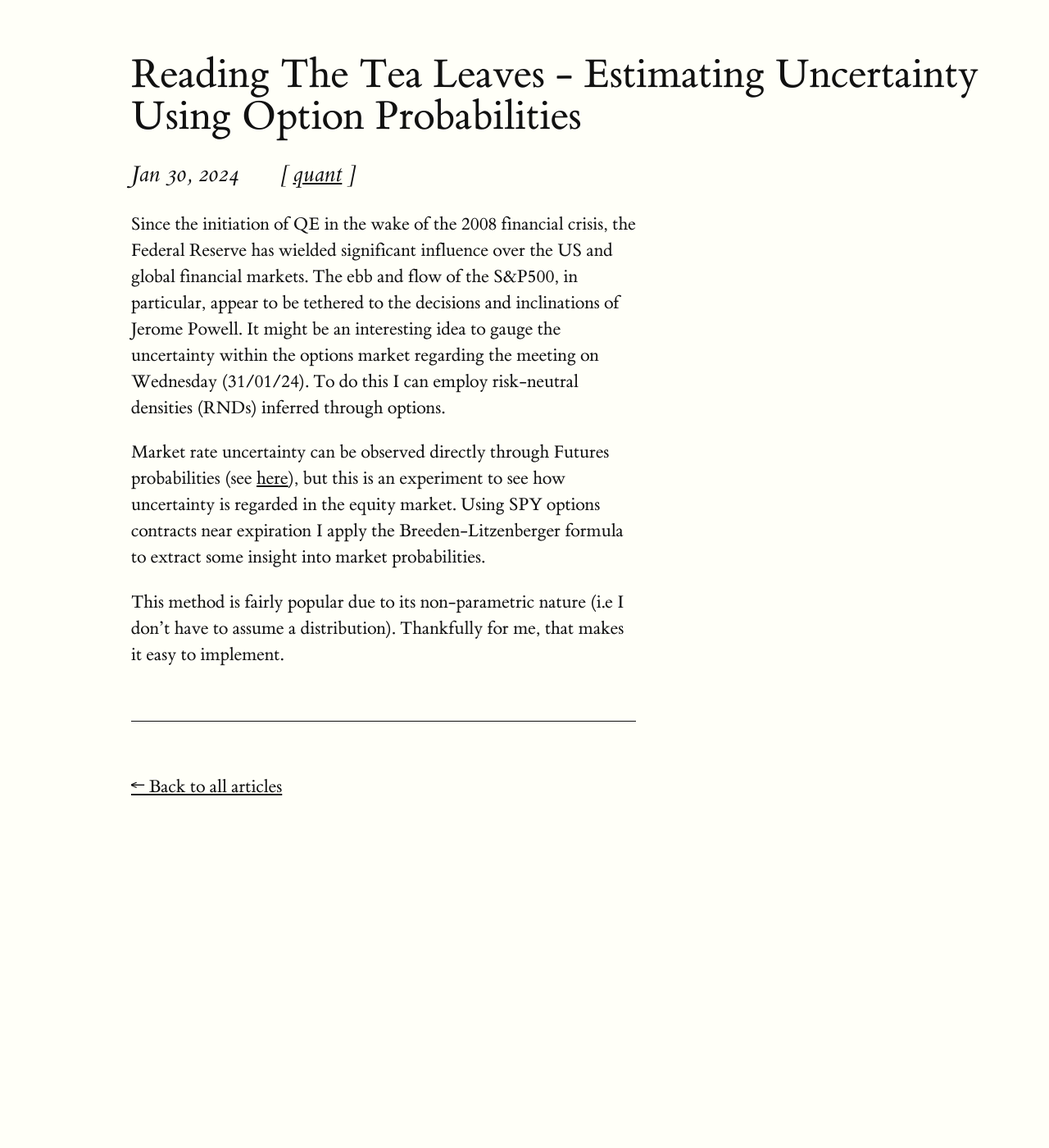
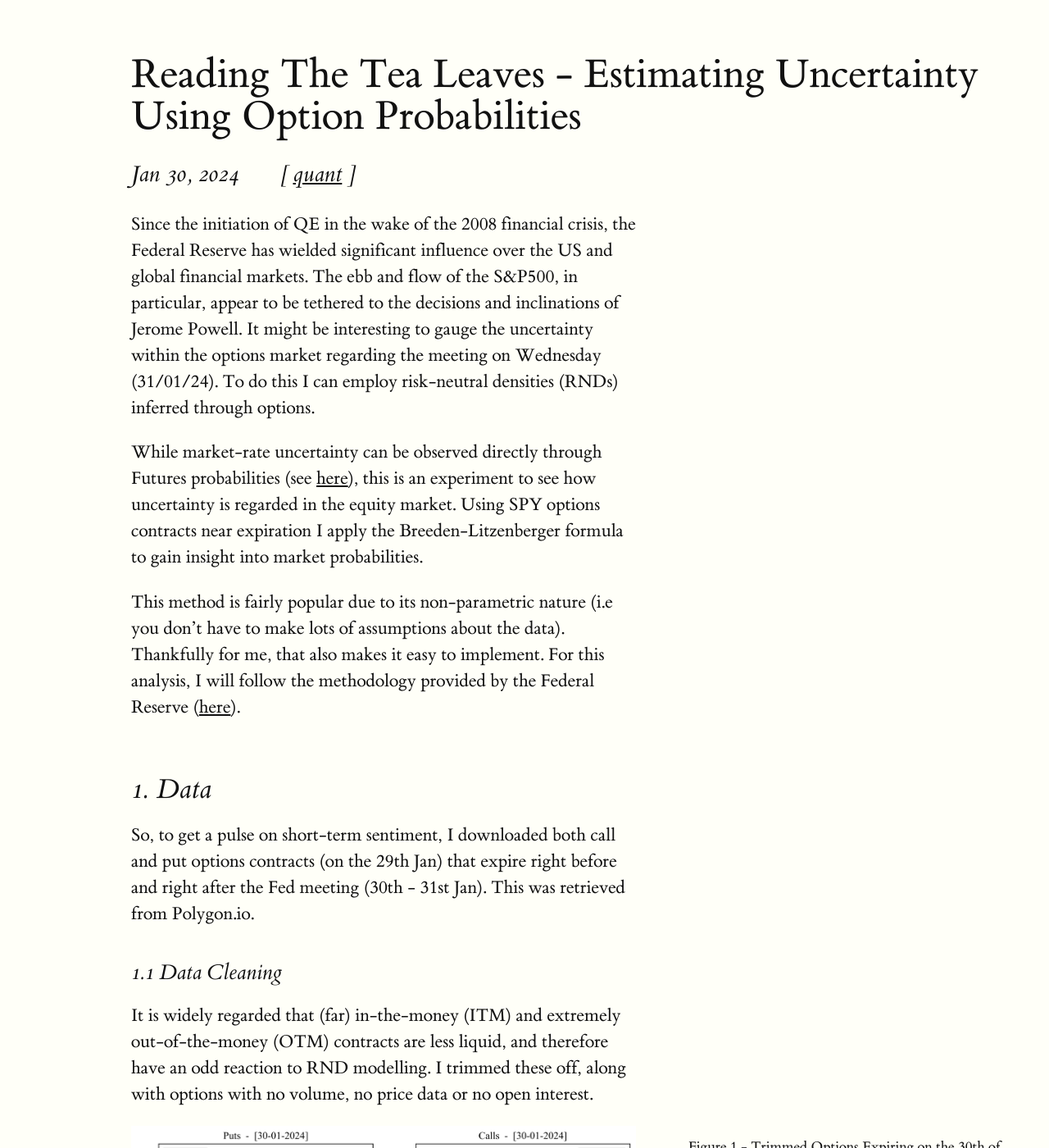
Before and after one commit to CSomers3/csomers3.github.io, a Jekyll site: the page built from _posts/2024-01-30-RND.md, in a window 1280 px wide and 1400 px high, scrolled down 267 px. Shown: the whole window at 82% size. Built offline with Jekyll 4.4.1, drawn with Linux system fonts in a browser that asks for light colours; before the commit the page ends 1265 px from its top, so only the background shows below that; some of the changed text lies outside the part shown.

Commit message:
Update 2024-01-30-RND.md

```diff
--- a/_posts/2024-01-30-RND.md
+++ b/_posts/2024-01-30-RND.md
@@ -4,8 +4,21 @@ title: Reading the Tea Leaves - Estimating Uncertainty using Option Probabilitie
 category: quant
 ---
 
-Since the initiation of QE in the wake of the 2008 financial crisis, the Federal Reserve has wielded significant influence over the US and global financial markets. The ebb and flow of the S&P500, in particular, appear to be tethered to the decisions and inclinations of Jerome Powell. It might be an interesting idea to gauge the uncertainty within the options market regarding the meeting on Wednesday (31/01/24). To do this I can employ risk-neutral densities (RNDs) inferred through options.
+Since the initiation of QE in the wake of the 2008 financial crisis, the Federal Reserve has wielded significant influence over the US and global financial markets. The ebb and flow of the S&P500, in particular, appear to be tethered to the decisions and inclinations of Jerome Powell. It might be interesting to gauge the uncertainty within the options market regarding the meeting on Wednesday (31/01/24). To do this I can employ risk-neutral densities (RNDs) inferred through options.
 
-Market rate uncertainty can be observed directly through Futures probabilities (see <a href="https://www.cmegroup.com/markets/interest-rates/cme-fedwatch-tool.html">here</a>), but this is an experiment to see how uncertainty is regarded in the equity market. Using SPY options contracts near expiration I apply the Breeden-Litzenberger formula to extract some insight into market probabilities.
+While market-rate uncertainty can be observed directly through Futures probabilities (see [here](https://www.cmegroup.com/markets/interest-rates/cme-fedwatch-tool.html)), this is an experiment to see how uncertainty is regarded in the equity market. Using SPY options contracts near expiration I apply the Breeden-Litzenberger formula to gain insight into market probabilities.
 
-This method is fairly popular due to its non-parametric nature (i.e I don't have to assume a distribution). Thankfully for me, that makes it easy to implement.
+This method is fairly popular due to its non-parametric nature (i.e you don't have to make lots of assumptions about the data). Thankfully for me, that also makes it easy to implement. For this analysis, I will follow the methodology provided by the Federal Reserve ([here](https://www.minneapolisfed.org/-/media/assets/banking/current-and-historical-market-based-probabilities/methodology.pdf)).
+
+## 1. Data
+
+So, to get a pulse on short-term sentiment, I downloaded both call and put options contracts (on the 29th Jan) that expire right before and right after the Fed meeting (30th - 31st Jan). This was retrieved from Polygon.io.
+
+### 1.1 Data Cleaning
+
+It is widely regarded that (far) in-the-money (ITM) and extremely out-of-the-money (OTM) contracts are less liquid, and therefore have an odd reaction to RND modelling. I trimmed these off, along with options with no volume, no price data or no open interest.
+
+<figure>
+    <img loading="lazy" src="{{ site.baseurl }}/images/1_1_Figure.png" alt="Flat UI Toggles">
+    <span class="marginnote">Figure 1 - Trimmed Options Expiring on the 30th of January.</span>
+</figure>
```
